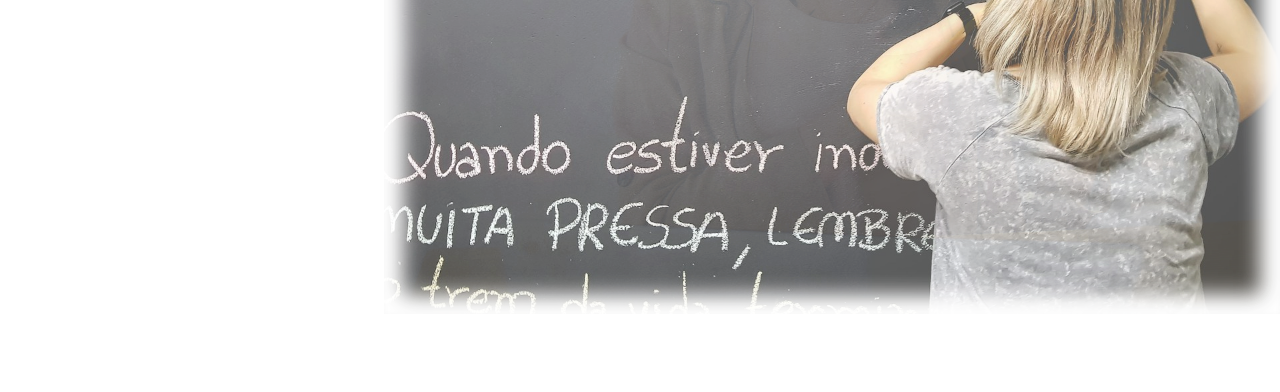
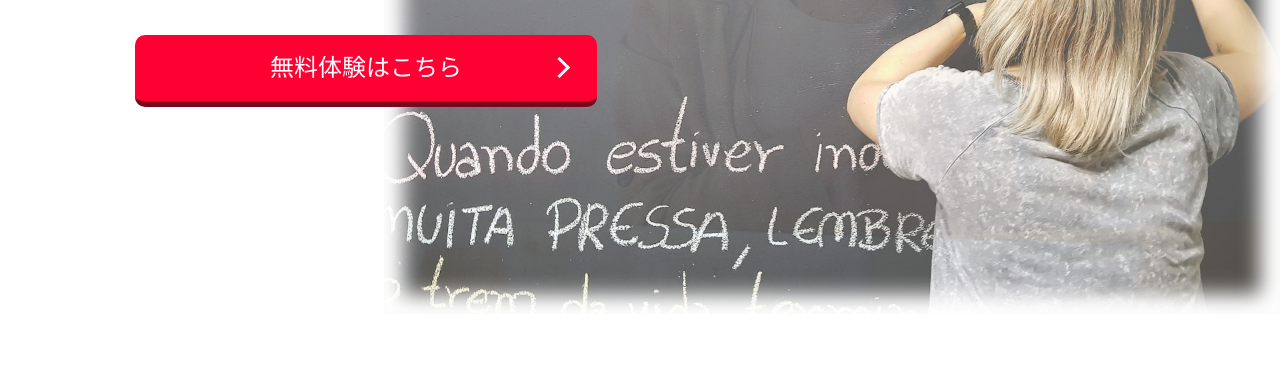
Before and after one commit to yugami10/codestep_lp-bbb, a website: page index.html in a window 1280 px wide. Shown: the part 502-894 px from the top of the page. Before the commit the page ends 816 px from the top, so only its background shows below. Drawn offline with Linux system fonts and the light colour scheme.

Commit message:
背景画像に重なる文字とボタン作成

```diff
--- a/index.html
+++ b/index.html
@@ -38,7 +38,7 @@
         </header>
         <main>
             <div class="main_img">
-                <ul>
+                <ul class="main_img__change_list">
                     <li>
                         <img src="img/mainvisual1.jpg" alt="" />
                     </li>
@@ -49,6 +49,10 @@
                         <img src="img/mainvisual3.jpg" alt="" />
                     </li>
                 </ul>
+                <div class="main_img__message_area">
+                    <p class="main_img__message">話して学ぼう！<br />BBB英会話スクール</p>
+                    <a href="#" class="main_img__free_trial">無料体験はこちら</a>
+                </div>
             </div>
         </main>
         <footer></footer>
--- a/index.scss
+++ b/index.scss
@@ -64,6 +64,7 @@ img {
     flex-direction: column;
     justify-content: space-between;
     padding: 35px 25px;
+    z-index: 1;
 
     &__line {
         background-color: #FFFFFF;
@@ -136,7 +137,9 @@ img {
 }
 
 .main_img {
-    ul {
+    position: relative;
+
+    &__change_list {
         position: relative;
 
         li {
@@ -169,6 +172,48 @@ img {
             }
         }
     }
+
+    &__message_area {
+        position: absolute;
+        top: 0;
+        left: 0;
+        padding: 285px 135px;
+    }
+
+    &__message {
+        font-size: 46px;
+        letter-spacing: 4.6px;
+        font-weight: bold;;
+        text-shadow: 0px 4px 6px #FFFFFF;
+    }
+
+    &__free_trial {
+        margin-top: 50px;
+        padding: 19px 135px;
+        font-size: 24px;
+        color: #FFFFFF;
+        background-color:#FF0033;
+        border-radius: 10px;
+        transition: .3s;
+        display: inline-block;
+        position: relative;
+        border-bottom: 6px solid #7A051C;
+        &:hover {
+            transform: scale(1.1);
+            opacity: .9;
+        }
+        &:after {
+            content: "";
+            position: absolute;
+            top: 25px;
+            right: 30px;
+            width: 15px;
+            height: 15px;
+            border-top: solid #FFFFFF 3px;
+            border-right: solid #FFFFFF 3px;
+            transform: rotate(45deg);
+        }
+    }
 }
 
 @keyframes changeImage {
```
Also changed, not shown: css/index.min.css, 1 other file.
